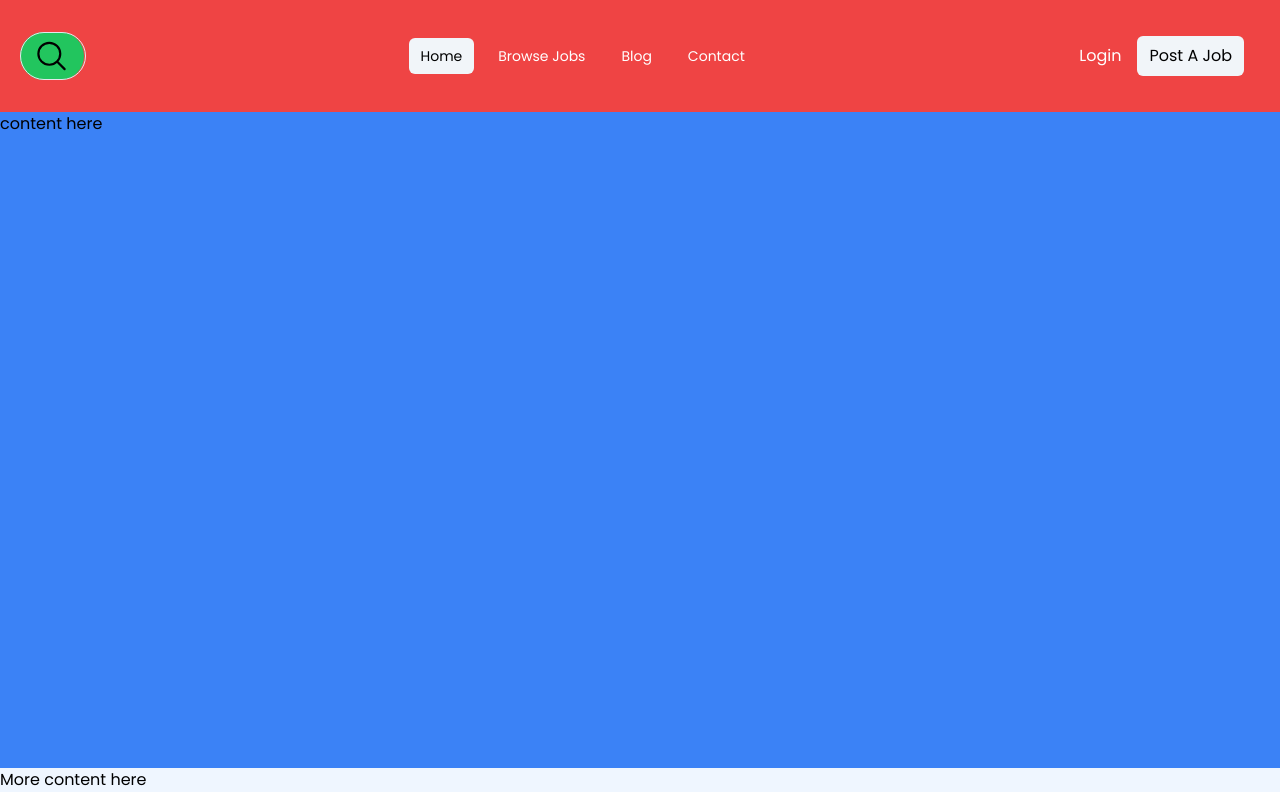
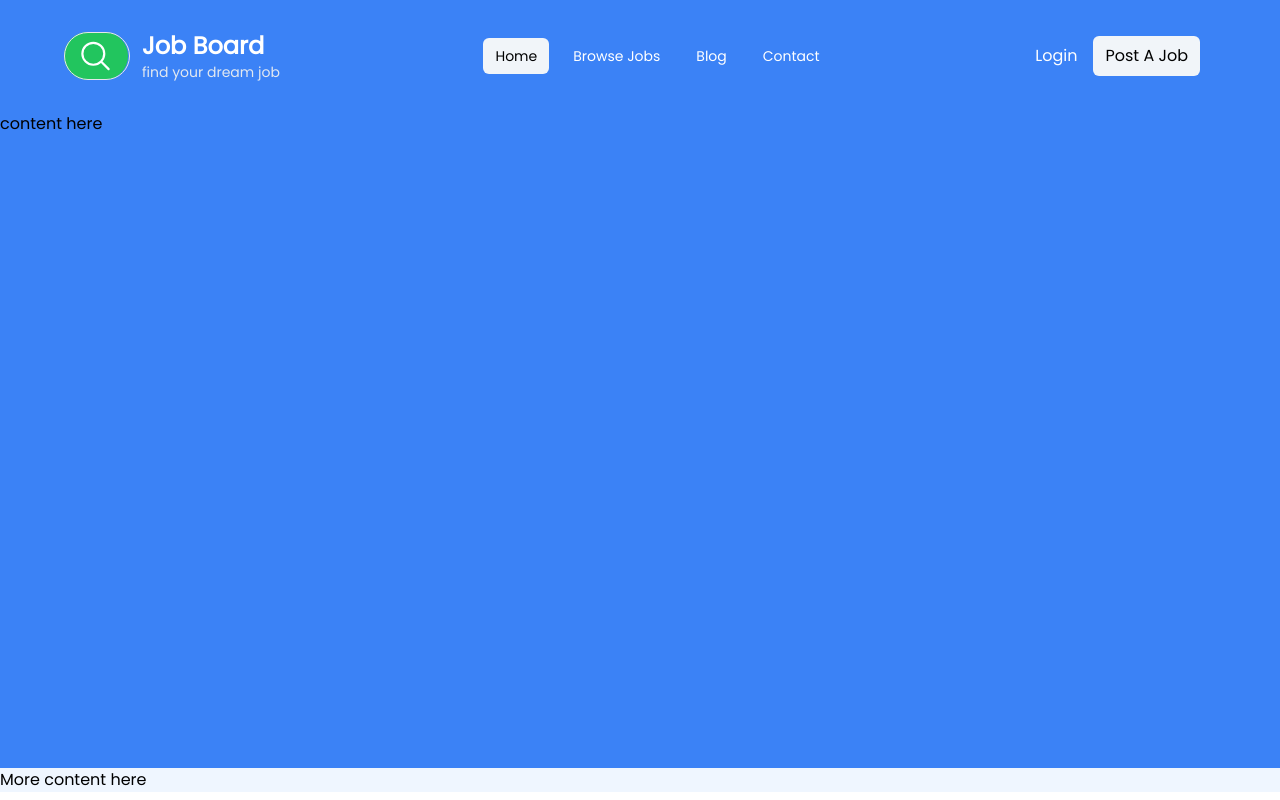
Before and after one commit to GabrielGatimu/CODSOFT, a React (Vite) app in the folder job-board/: page / in a window 1280 px wide. Built offline with nearby package versions, Linux system fonts and the light colour scheme.

Commit message:
modified navbar

```diff
--- a/job-board/src/components/navbar/Menu.jsx
+++ b/job-board/src/components/navbar/Menu.jsx
@@ -1,6 +1,6 @@
 export default function Menu({ children }) {
     return (
-        <nav className="text-sm">
+        <nav className="text-xl hidden md:flex">
             <ul className="md:flex md:items-center md:space-x-3">
                 {children}
             </ul>
--- a/job-board/src/components/navbar/MenuItem.jsx
+++ b/job-board/src/components/navbar/MenuItem.jsx
@@ -1,8 +1,8 @@
 export default function MenuItem({href, isActive, children}) {
     return (
-        <li>
+        <li className="text-sm">
             <a href={href}
-               className={`flex px-3 py-2 my-2 rounded-md ${isActive ? 'w-fit bg-slate-100 text-black' : 'text-white'} hover:text-green-500 duration-500` }>
+               className={`flex px-3 py-2 my-2 md:my-0 rounded-md ${isActive ? 'w-fit bg-slate-100 text-black' : 'text-white'} hover:text-black duration-500` }>
                 {children}
             </a>
         </li>
--- a/job-board/src/components/navbar/Nav.jsx
+++ b/job-board/src/components/navbar/Nav.jsx
@@ -4,12 +4,12 @@ import MenuItem from "./MenuItem.jsx";
 export default function Nav() {
     return (
         <>
-            {/*<nav className="bg-blue-200 hidden items-center md:block lg:flex lg:justify-evenly py-2 border-b-2 border-b-slate-400">*/}
-            <nav className="bg-red-500 shadow p-5 md:flex md:items-center md:justify-between">
+            <nav
+                className="bg-blue-500 shadow p-5 pl-8 md:px-16 md:flex md:items-center md:justify-between  z-[-1] md:z-auto">
 
-            {/* search button */}
-                <div>
-                    <form className="relative w-max mx-auto">
+                {/* search button */}
+                <div className="flex items-center text-white space-x-1 md:space-x-3">
+                    <form className="relative w-auto md:w-max mx-auto">
                         <input type="search" id="search"
                                className="relative peer z-10 bg-transparent w-12 h-12 rounded-full border cursor-pointer pl-12 pr-4 focus:w-full focus:border-lime-300 focus:cursor-text focus:pl-20 focus:pr-4"></input>
                         <svg xmlns="http://www.w3.org/2000/svg" fill="none" viewBox="0 0 24 24" stroke-width="1.5"
@@ -19,6 +19,10 @@ export default function Nav() {
                                   d="M21 21l-5.197-5.197m0 0A7.5 7.5 0 105.196 5.196a7.5 7.5 0 0010.607 10.607z"/>
                         </svg>
                     </form>
+                    <div>
+                        <h1 className="text-xl md:text-2xl md:font-extrabold ">Job Board</h1>
+                        <h6 className="text-slate-200 text-sm">find your dream job</h6>
+                    </div>
                 </div>
 
                 {/* page links */}
@@ -30,11 +34,12 @@ export default function Nav() {
                 </Menu>
 
                 {/* action links (login & post buttons) */}
-                <div className="flex text-white items-center">
+                <div className="hidden md:flex text-white items-center">
                     <a href="/login">Login</a>
                     <a href="/jobs/post" className="flex px-3 py-2 m-4 rounded-md bg-slate-100 text-black">Post A
                         Job</a>
                 </div>
+
             </nav>
         </>
     );
```
